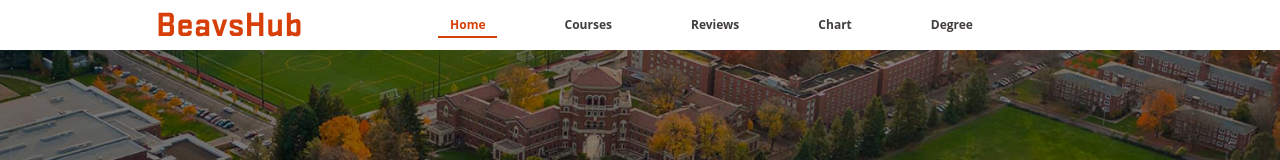
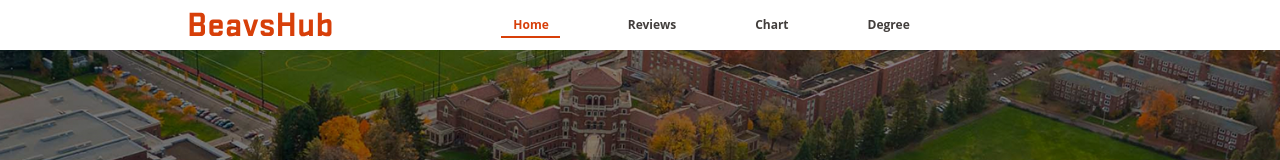
Before and after one commit to paul-nguyen-1/BeavsHubV2, a React (Vite) app in the folder client/: page / in a window 1280 px wide. Shown: the top 160 px of the page. Built offline with nearby package versions, Linux system fonts and the light colour scheme; no server answers.

Commit message:
comment out courses

```diff
--- a/client/src/components/navbar.tsx
+++ b/client/src/components/navbar.tsx
@@ -27,7 +27,7 @@ export function Navbar() {
 
   const mainLinks = [
     { link: "/", label: "Home" },
-    { link: "/courses", label: "Courses" },
+    // { link: "/courses", label: "Courses" },
     { link: "/reviews", label: "Reviews" },
     { link: "/chart", label: "Chart" },
     { link: "/planner", label: "Degree" },
```
